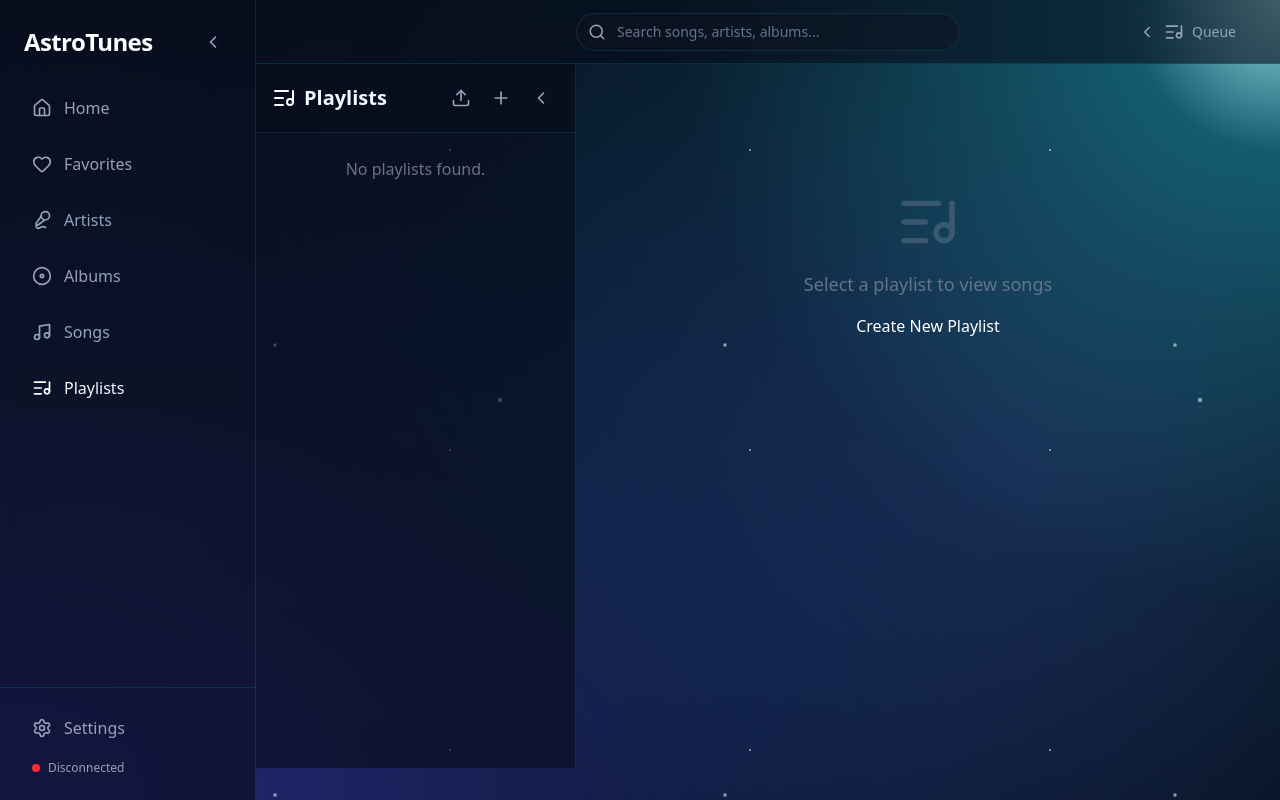
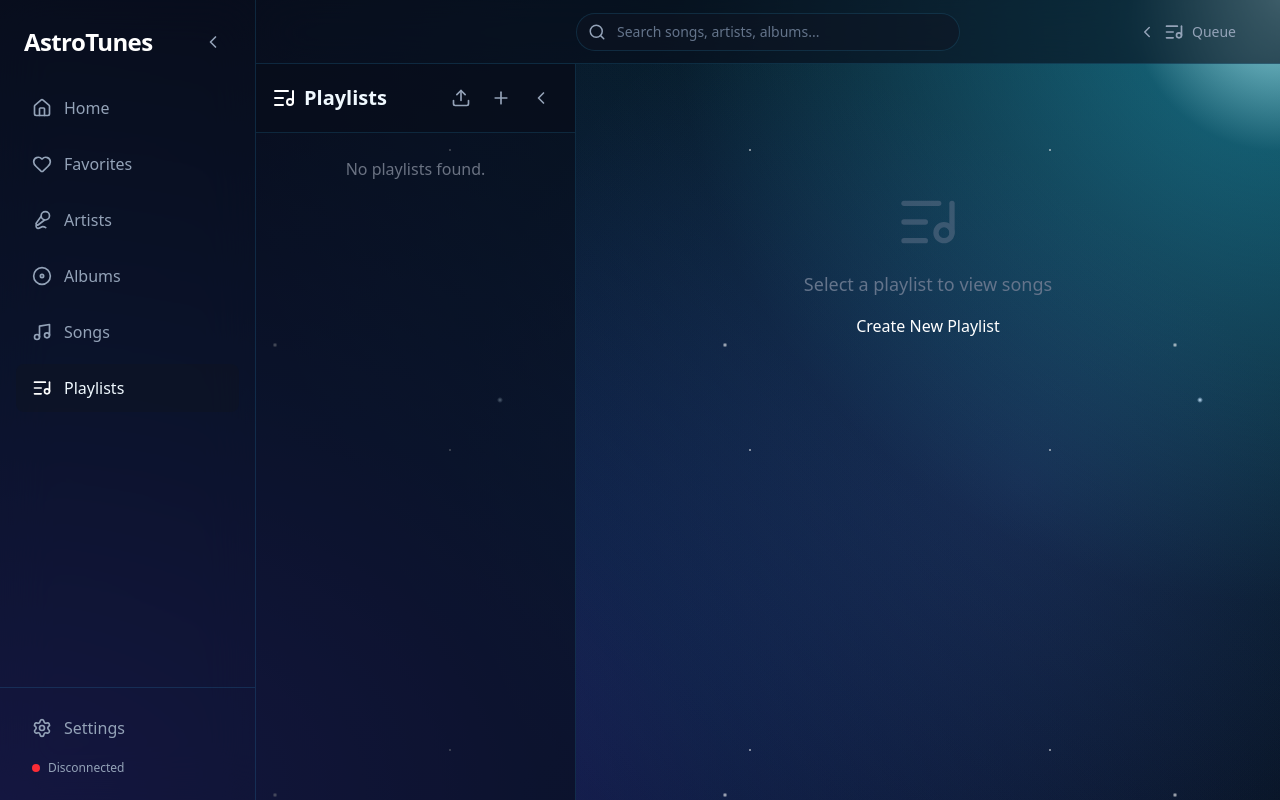
Before and after one commit to codanaut/AstroTunes, a SvelteKit app: page /playlists in a window 1280 px wide. Built offline with nearby package versions, Linux system fonts and the light colour scheme.

Commit message:
playlist ui cleanup

```diff
--- a/src/routes/playlists/+page.svelte
+++ b/src/routes/playlists/+page.svelte
@@ -366,7 +366,9 @@
     onsuccess={handleCreateSuccess}
 />
 
-<div class="h-[calc(100%+6rem)] -m-4 md:-m-8 flex overflow-hidden">
+<div
+    class="h-[calc(100%+7rem+env(safe-area-inset-bottom))] md:h-[calc(100%+8rem)] -mt-4 -mx-4 mb-[calc(-6rem-env(safe-area-inset-bottom))] md:-mt-8 md:-mx-8 md:-mb-24 flex overflow-hidden"
+>
     <!-- Playlist Sidebar -->
     <!-- Hidden on mobile if playlist is selected, visible on desktop always -->
     <div
@@ -486,7 +488,7 @@
             </div>
 
             <div
-                class="p-4 md:p-8 flex flex-col md:flex-row md:items-end gap-6 bg-[var(--bg-main)] relative border-b border-[var(--border-primary)]"
+                class="p-4 md:p-8 flex flex-col md:flex-row md:items-end gap-6 bg-[var(--bg-main)] relative"
             >
                 <div
                     class="w-40 h-40 md:w-56 md:h-56 shadow-2xl rounded-lg bg-[var(--bg-card)] border border-[var(--border-primary)] flex items-center justify-center flex-shrink-0 mx-auto md:mx-0 mt-4 md:mt-0 overflow-hidden"
```
